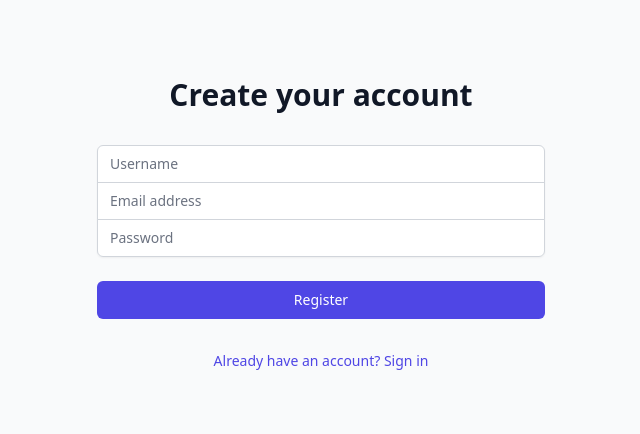
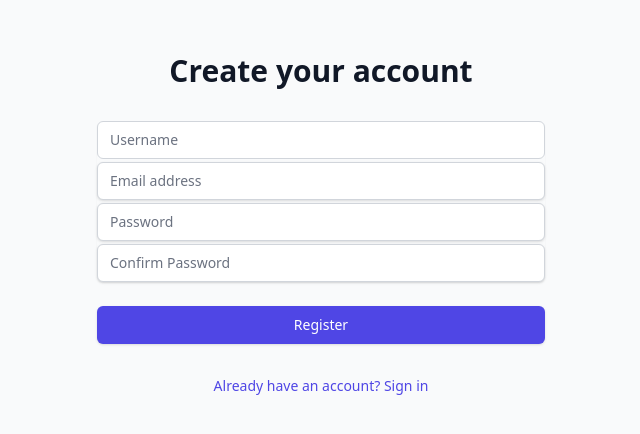
Before and after one commit to movarnell/HelpCodeItMockAPI-Client, a React (Vite) app: page /register in a window 1280 px wide. Shown: the part 188-622 px from the top of the page, without its empty margins (319-959 px from the left). Built offline with nearby package versions, Linux system fonts and the light colour scheme.

Commit message:
Updated registration to validate passwords entered

```diff
--- a/src/components/Register.jsx
+++ b/src/components/Register.jsx
@@ -7,11 +7,21 @@
   const [username, setUsername] = useState('');
   const [email, setEmail] = useState('');
   const [password, setPassword] = useState('');
+  const [confirmPassword, setConfirmPassword] = useState('');
   const [error, setError] = useState('');
   const navigate = useNavigate();
 
   const handleSubmit = async (e) => {
     e.preventDefault();
+    setError('');
+
+    if (password !== confirmPassword) {
+      setError("Passwords don't match");
+      return;
+    }
+
+
+
     try {
       await axiosInstance.post('/auth/register', {
         username,
@@ -25,16 +35,16 @@
   };
 
   return (
-    <div className="min-h-screen flex items-center justify-center bg-gray-50 py-12 px-4 sm:px-6 lg:px-8">
-      <div className="max-w-md w-full space-y-8">
+    <div className="flex items-center justify-center min-h-screen px-4 py-12 bg-gray-50 sm:px-6 lg:px-8">
+      <div className="w-full max-w-md space-y-8">
         <div>
-          <h2 className="mt-6 text-center text-3xl font-extrabold text-gray-900">
+          <h2 className="mt-6 text-3xl font-extrabold text-center text-gray-900">
             Create your account
           </h2>
         </div>
         <form className="mt-8 space-y-6" onSubmit={handleSubmit}>
           <input type="hidden" name="remember" value="true" />
-          <div className="rounded-md shadow-sm -space-y-px">
+          <div className="-space-y-px rounded-md shadow-sm">
             <div>
               <label htmlFor="username" className="sr-only">Username</label>
               <input
@@ -42,7 +52,7 @@
                 name="username"
                 type="text"
                 required
-                className="appearance-none rounded-none relative block w-full px-3 py-2 border border-gray-300 placeholder-gray-500 text-gray-900 rounded-t-md focus:outline-none focus:ring-indigo-500 focus:border-indigo-500 focus:z-10 sm:text-sm"
+                className="relative block w-full px-3 py-2 my-1 text-gray-900 placeholder-gray-500 border border-gray-300 rounded-md appearance-none rounded-t-md focus:outline-none focus:ring-indigo-500 focus:border-indigo-500 focus:z-10 sm:text-sm"
                 placeholder="Username"
                 value={username}
                 onChange={(e) => setUsername(e.target.value)}
@@ -56,7 +66,7 @@
                 type="email"
                 autoComplete="email"
                 required
-                className="appearance-none rounded-none relative block w-full px-3 py-2 border border-gray-300 placeholder-gray-500 text-gray-900 focus:outline-none focus:ring-indigo-500 focus:border-indigo-500 focus:z-10 sm:text-sm"
+                className="relative block w-full px-3 py-2 my-1 text-gray-900 placeholder-gray-500 border border-gray-300 rounded-md shadow appearance-none focus:outline-none focus:ring-indigo-500 focus:border-indigo-500 focus:z-10 sm:text-sm"
                 placeholder="Email address"
                 value={email}
                 onChange={(e) => setEmail(e.target.value)}
@@ -68,22 +78,36 @@
                 id="password"
                 name="password"
                 type="password"
-                autoComplete="current-password"
+                autoComplete="new-password"
                 required
-                className="appearance-none rounded-none relative block w-full px-3 py-2 border border-gray-300 placeholder-gray-500 text-gray-900 rounded-b-md focus:outline-none focus:ring-indigo-500 focus:border-indigo-500 focus:z-10 sm:text-sm"
+                className="relative block w-full px-3 py-2 my-1 text-gray-900 placeholder-gray-500 border border-gray-300 rounded-md shadow appearance-none focus:outline-none focus:ring-indigo-500 focus:border-indigo-500 focus:z-10 sm:text-sm"
                 placeholder="Password"
                 value={password}
                 onChange={(e) => setPassword(e.target.value)}
               />
             </div>
+            <div>
+              <label htmlFor="confirm-password" className="sr-only">Confirm Password</label>
+              <input
+                id="confirm-password"
+                name="confirm-password"
+                type="password"
+                autoComplete="new-password"
+                required
+                className="relative block w-full px-3 py-2 my-1 text-gray-900 placeholder-gray-500 border border-gray-300 rounded-md shadow appearance-none focus:outline-none focus:ring-indigo-500 focus:border-indigo-500 focus:z-10 sm:text-sm"
+                placeholder="Confirm Password"
+                value={confirmPassword}
+                onChange={(e) => setConfirmPassword(e.target.value)}
+              />
+            </div>
           </div>
 
-          {error && <p className="mt-2 text-center text-sm text-red-600">{error}</p>}
+          {error && <p className="mt-2 text-sm text-center text-red-600">{error}</p>}
 
           <div>
             <button
               type="submit"
-              className="group relative w-full flex justify-center py-2 px-4 border border-transparent text-sm font-medium rounded-md text-white bg-indigo-600 hover:bg-indigo-700 focus:outline-none focus:ring-2 focus:ring-offset-2 focus:ring-indigo-500"
+              className="relative flex justify-center w-full px-4 py-2 text-sm font-medium text-white bg-indigo-600 border border-transparent rounded-md shadow group hover:bg-indigo-700 focus:outline-none focus:ring-2 focus:ring-offset-2 focus:ring-indigo-500"
             >
               Register
             </button>
```
